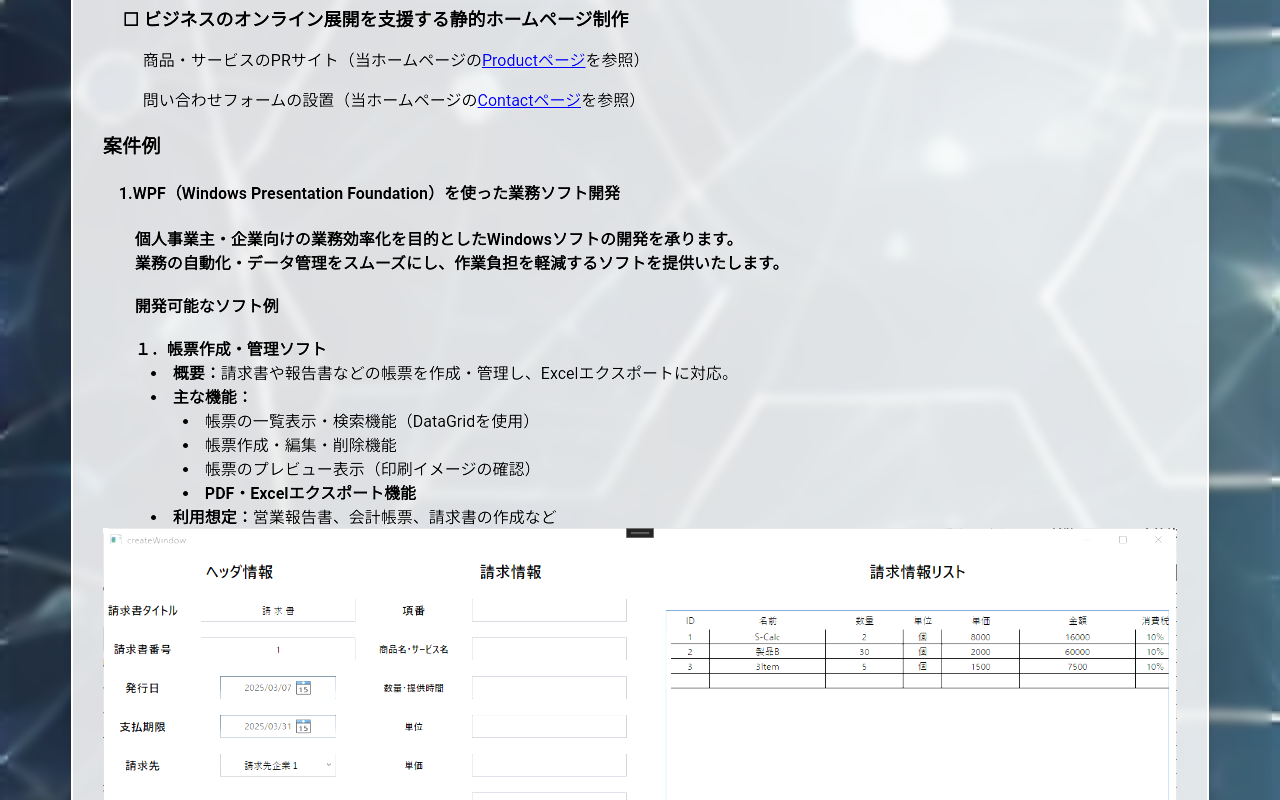
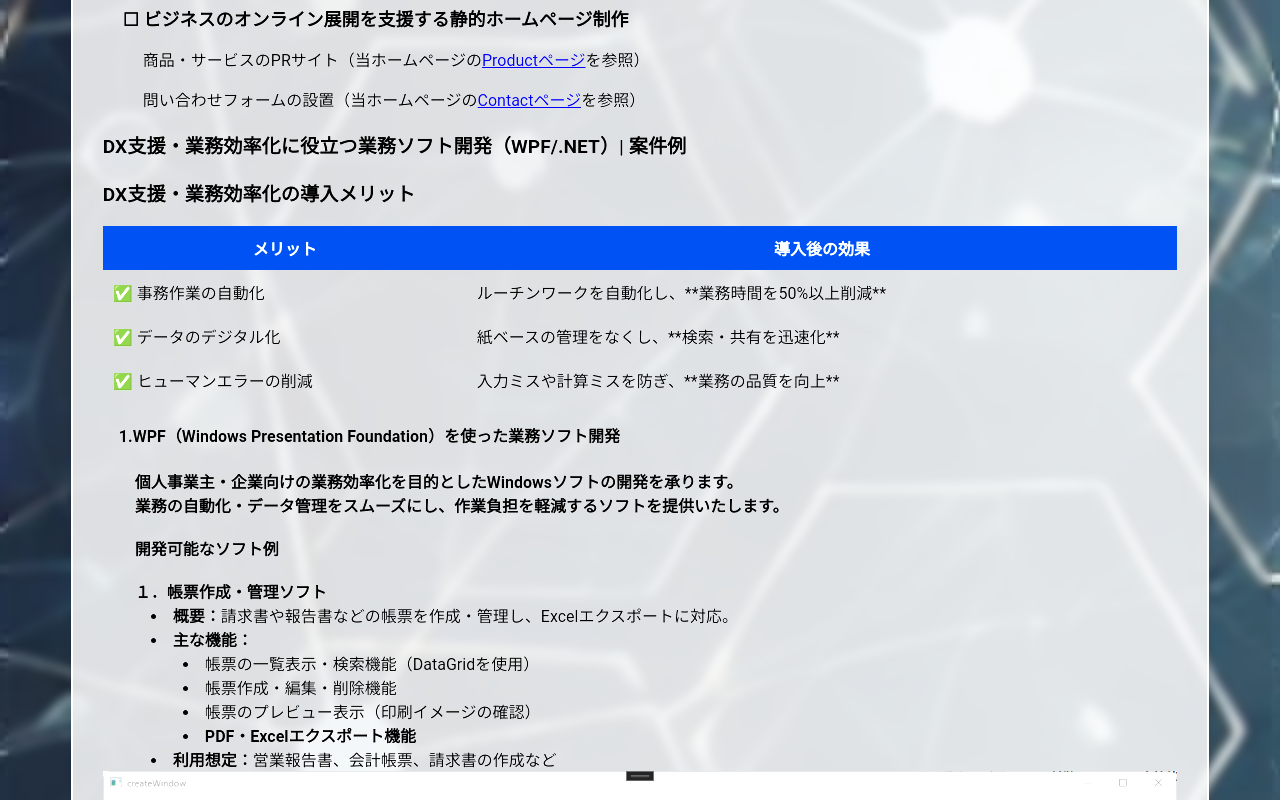
Before and after one commit to chemitech/itechem_HP, a plain HTML site: page development/index.html in a window 1280 px wide. Shown: the part 640-1440 px from the top of the page. Drawn offline with Linux system fonts and the light colour scheme.

Commit message:
developページを更新

```diff
--- a/development/index.html
+++ b/development/index.html
@@ -3,8 +3,8 @@
     <head>
         <meta charset="UTF-8">
         <meta name="viewport" content="width=device-width, initial-scale=1.0">
-        <title>S-Calc - Windows向け高機能関数電卓ソフト ｜ 開発</title>
-        <meta name="description" content="私の事業でのソフト開発についてまとめております。" />
+        <title>DX支援・業務効率化に役立つ業務ソフト開発（WPF/.NET）</title>
+        <meta name="description" content="DX支援・業務効率化を実現するWindowsソフト開発（WPF/.NET）。業務の自動化、データ管理、静的ホームページ制作まで対応。業務改善なら無料相談受付中！" />
         <meta name="robots" content="index, follow">
         <meta name="google-site-verification" content="68vXnzcD4UkEi8GOAbWDhZW4fl-yC4Z0P6494neXYOI" />
         <meta name="author" content="岡野 翔">
@@ -143,7 +143,7 @@
     <body>
         <header class="header">
             <div class="logo">
-                <h1>岡野 翔（個人事業主） - Windows向け高機能関数電卓「S-Calc」開発</h1>
+                <h1>DX支援・業務効率化を実現する業務ソフト開発（WPF/.NET）</h1>
             </div>
             <nav class="menu">
                 <a href="../" class="link">Top</a>
@@ -172,7 +172,27 @@
                     <p style="padding-left: 40px;">商品・サービスのPRサイト（当ホームページの<a href="/product/">Productページ</a>を参照）</p>
                     <p style="padding-left: 40px;">問い合わせフォームの設置（当ホームページの<a href="/contact/">Contactページ</a>を参照）</p>
 
-                    <h3>案件例</h3>
+                    <h3>DX支援・業務効率化に役立つ業務ソフト開発（WPF/.NET）| 案件例</h3>
+
+                    <h3>DX支援・業務効率化の導入メリット</h3>
+                    <table cellspacing="0" cellpadding="10" style="width: 100%; border-collapse: collapse;border: 1;">
+                        <tr>
+                            <th style="background: #0044cc; color: white;">メリット</th>
+                            <th style="background: #0044cc; color: white;">導入後の効果</th>
+                        </tr>
+                        <tr>
+                            <td>✅ 事務作業の自動化</td>
+                            <td>ルーチンワークを自動化し、**業務時間を50%以上削減**</td>
+                        </tr>
+                        <tr>
+                            <td>✅ データのデジタル化</td>
+                            <td>紙ベースの管理をなくし、**検索・共有を迅速化**</td>
+                        </tr>
+                        <tr>
+                            <td>✅ ヒューマンエラーの削減</td>
+                            <td>入力ミスや計算ミスを防ぎ、**業務の品質を向上**</td>
+                        </tr>
+                    </table>
 
                     <h4 style="padding-left: 1em;">1.WPF（Windows Presentation Foundation）を使った業務ソフト開発</h4>
                     <b style="padding-left: 2em;">個人事業主・企業向けの業務効率化を目的としたWindowsソフトの開発を承ります。</b>
@@ -209,6 +229,15 @@
                     <ul>
                         <img style="width: 800px;" src="image/EmployeeExample.png">
                     </ul>
+
+                    <div style="text-align: center; margin: 30px 0;">
+                        <p style="font-size: large;">DX・業務効率化のためのソフト開発をお考えなら、まずはご相談ください！</p>
+                        <a href="/contact/"
+                           style="background: #0044cc; color: white; padding: 15px 30px; font-size: large; border-radius: 8px; text-decoration: none; display: inline-block; font-weight: bold;">
+                           📩 無料相談・お問い合わせはこちら
+                        </a>
+                    </div>
+
                     <h4 style="padding-left: 1em;">2.静的ホームページの開発・保守</h4>
                     <b style="padding-left: 2em;">個人事業主・中小企業向けに、シンプルで管理しやすい静的サイトを提供します。</b>
                     <br>
```
